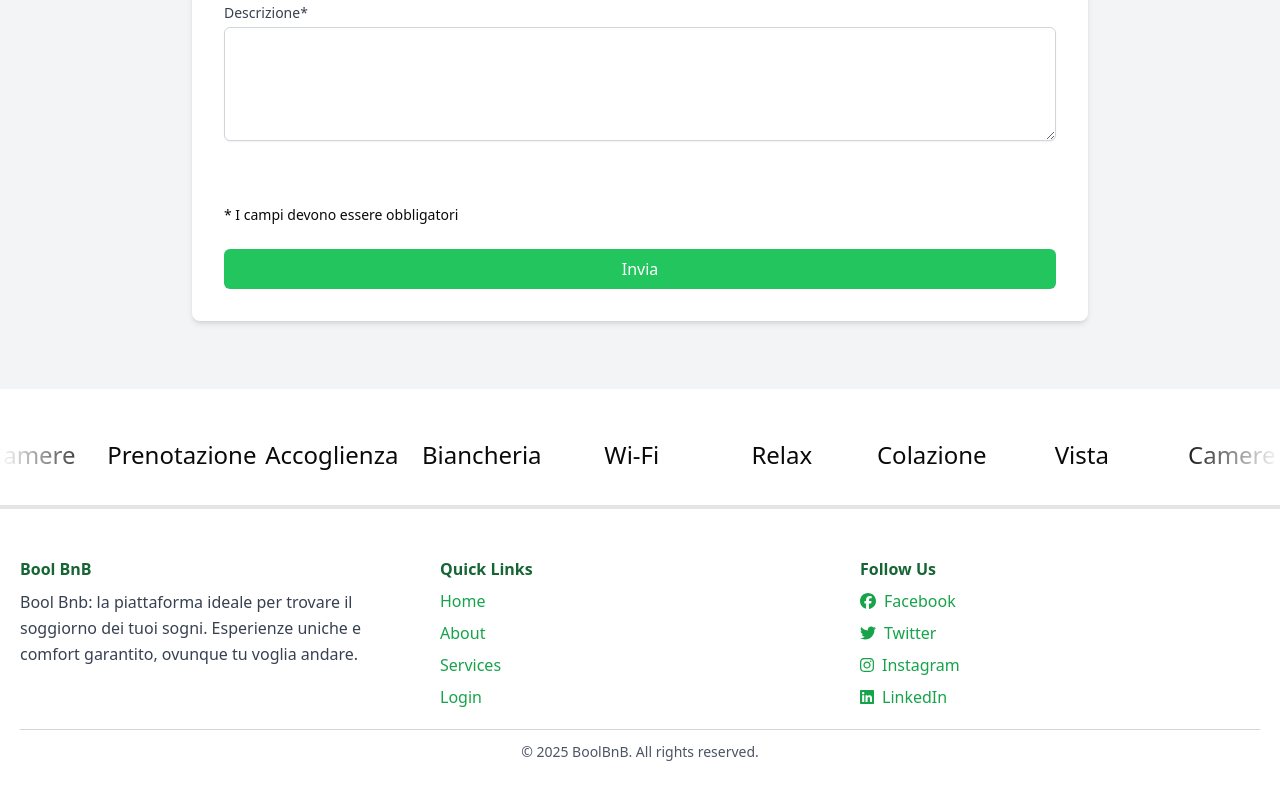
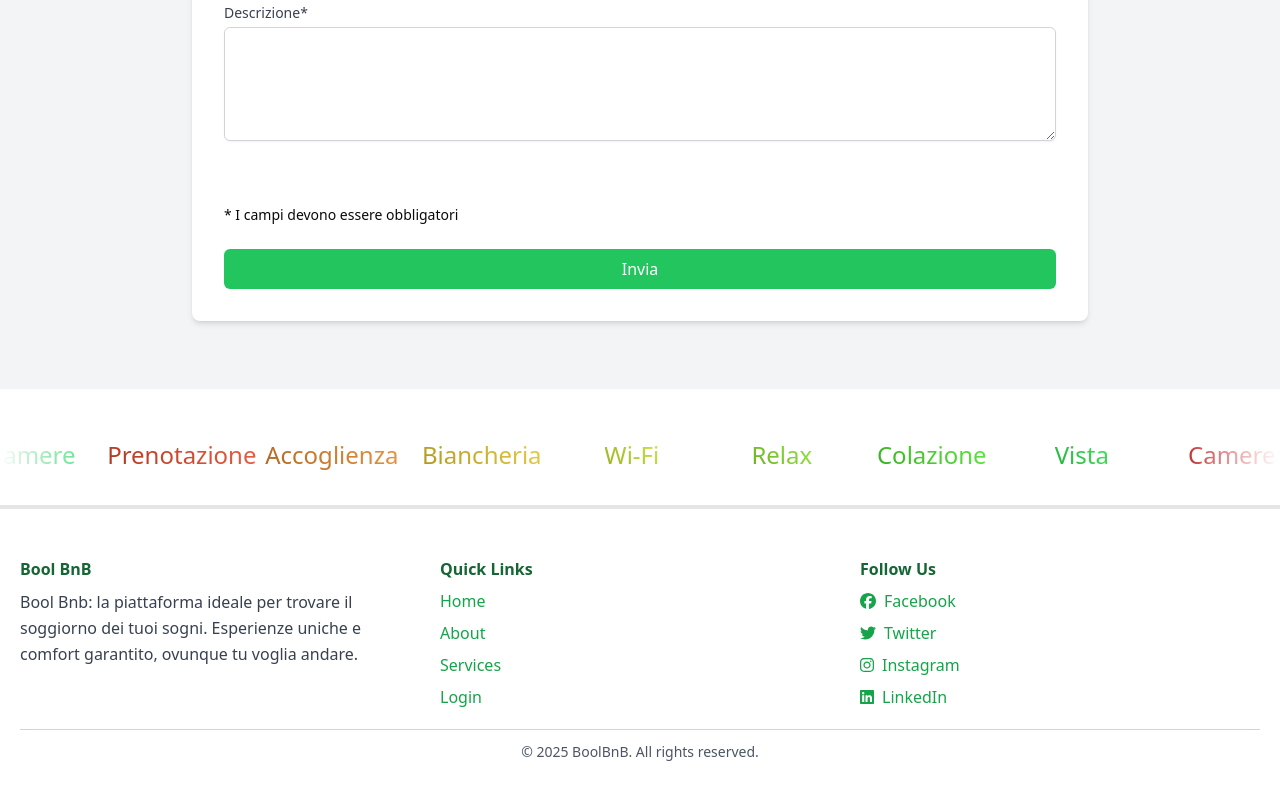
Before and after one commit to AVenturi98/Bool-BnB, a React (Vite) app in the folder client/: page /properties in a window 1280 px wide. Shown: the part 876-1676 px from the top of the page. Built offline with nearby package versions, Linux system fonts and the light colour scheme.

Commit message:
ADD: enhance InfiniteSlideTextLeft component with gradient text styling

```diff
--- a/client/src/components/InfiniteSlideTextLeft.jsx
+++ b/client/src/components/InfiniteSlideTextLeft.jsx
@@ -2,14 +2,6 @@ import styles from "./InfiniteSlideTextLeft.module.css";
 
 export default function InfiniteSlideTextLeft() {
   const textItems = [
-    "Colazione",
-    "Vista",
-    "Camere",
-    "Prenotazione",
-    "Accoglienza",
-    "Biancheria",
-    "Wi-Fi",
-    "Relax",
     "Colazione",
     "Vista",
     "Camere",
@@ -32,16 +24,44 @@ export default function InfiniteSlideTextLeft() {
     <div className={styles.container}>
       <div className={styles.slider}>
         <div className={styles.slideTrack}>
-          {textItems.map((text, index) => (
-            <div key={index} className={styles.slide}>
-              <span>{text}</span>
-            </div>
-          ))}
-          {textItems.map((text, index) => (
-            <div key={`clone-${index}`} className={styles.slide}>
-              <span>{text}</span>
-            </div>
-          ))}
+          {textItems.map((text, index) => {
+            const hue = (index * 20 + 100) % 150;
+            const color1 = `hsl(${hue}, 70%, 40%)`;
+            const color2 = `hsl(${hue}, 80%, 60%)`;
+
+            return (
+              <div key={index} className={styles.slide}>
+                <span
+                  style={{
+                    background: `-webkit-linear-gradient(45deg, ${color1}, ${color2})`,
+                    WebkitBackgroundClip: "text",
+                    WebkitTextFillColor: "transparent",
+                  }}
+                >
+                  {text}
+                </span>
+              </div>
+            );
+          })}
+          {textItems.map((text, index) => {
+            const hue = (index * 20 + 100) % 150;
+            const color1 = `hsl(${hue}, 70%, 40%)`;
+            const color2 = `hsl(${hue}, 80%, 60%)`;
+
+            return (
+              <div key={`clone-${index}`} className={styles.slide}>
+                <span
+                  style={{
+                    background: `-webkit-linear-gradient(45deg, ${color1}, ${color2})`,
+                    WebkitBackgroundClip: "text",
+                    WebkitTextFillColor: "transparent",
+                  }}
+                >
+                  {text}
+                </span>
+              </div>
+            );
+          })}
         </div>
       </div>
     </div>
```
